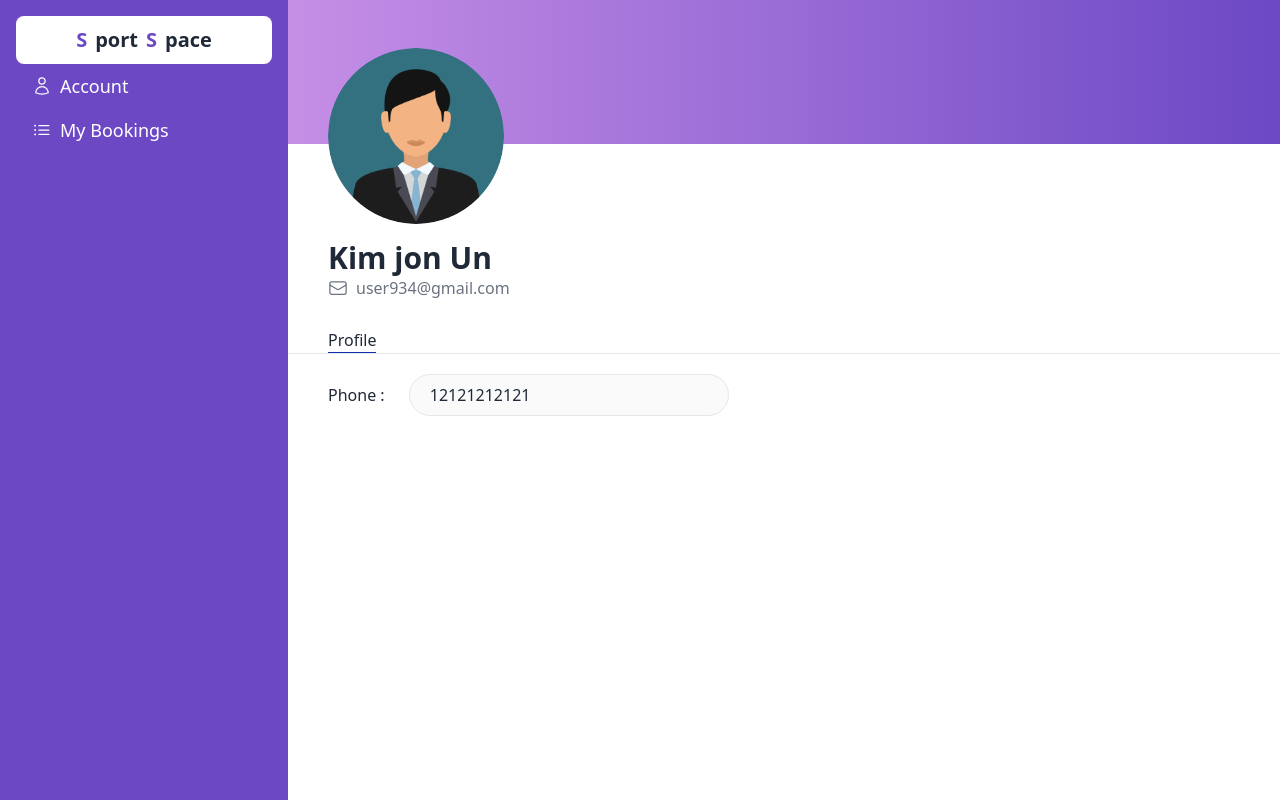
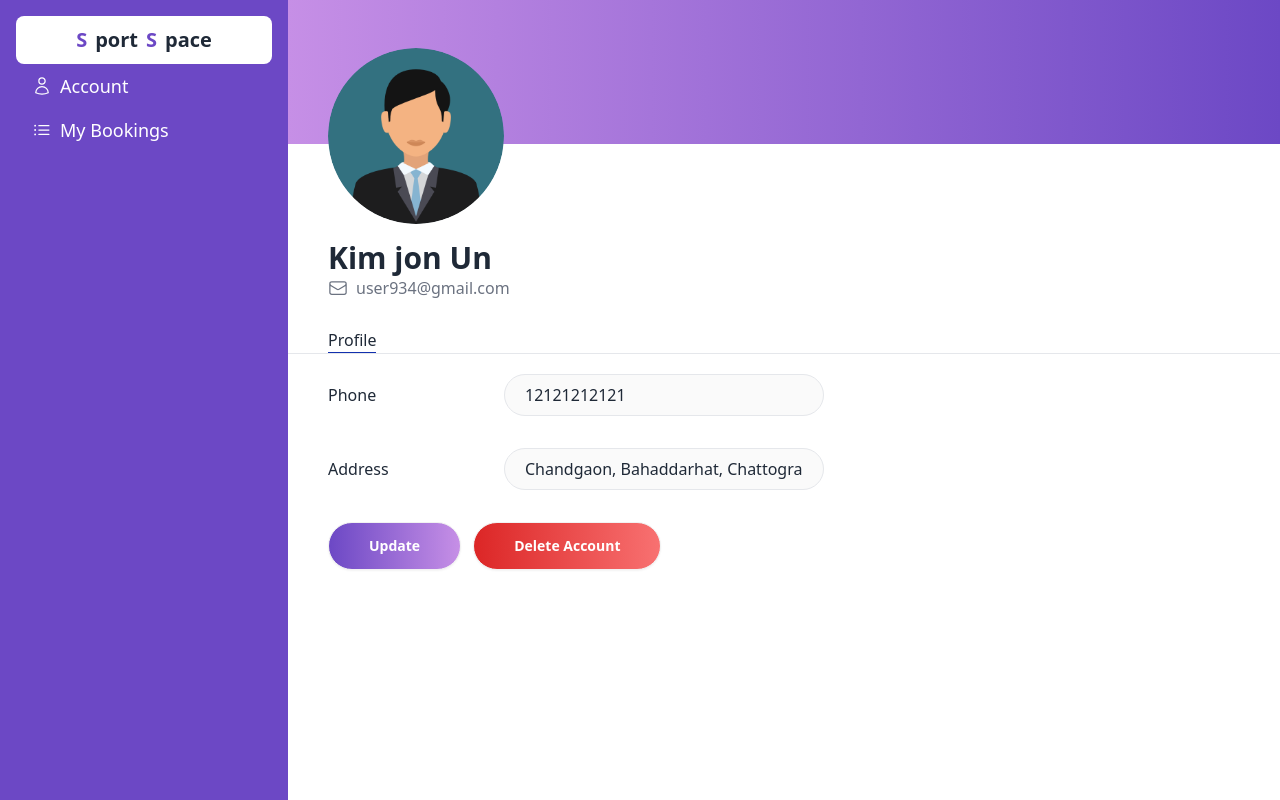
Before and after one commit to Fahadmohammad1/sport-space-frontend, a React (Vite) app: page /dashboard in a window 1280 px wide. Built offline with nearby package versions, Linux system fonts and the light colour scheme.

Commit message:
profile page complete

```diff
--- a/src/pages/dashboard/MyAccount.tsx
+++ b/src/pages/dashboard/MyAccount.tsx
@@ -32,16 +32,32 @@ const MyAccount = () => {
       </div>
       <div>
         <hr />
-        <div className="lg:ml-10 mt-5">
-          <p>
-            Phone :{" "}
+        <div className="lg:ml-10 mt-5 w-1/2">
+          <p className="flex justify-between items-center">
+            <span>Phone</span>
             <input
               type="text"
               defaultValue="12121212121"
+              className="py-2 px-5 border rounded-full ml-auto w-full max-w-xs"
+              disabled
+            />
+          </p>
+
+          <p className="flex justify-between items-center mt-8">
+            <span>Address</span>
+            <input
+              type="text"
+              defaultValue="Chandgaon, Bahaddarhat, Chattogram, dhaka, bangaladesh"
               className="py-2 px-5 border rounded-full ml-5 w-full max-w-xs"
               disabled
             />
           </p>
+          <button className="btn bg-gradient-to-r from-ss-primary to-ss-secondary text-white mt-8 rounded-full px-10">
+            Update
+          </button>
+          <button className="btn bg-gradient-to-r from-red-600 to-red-400 text-white mt-8 rounded-full px-10 ml-3">
+            Delete Account
+          </button>
         </div>
       </div>
     </section>
```
